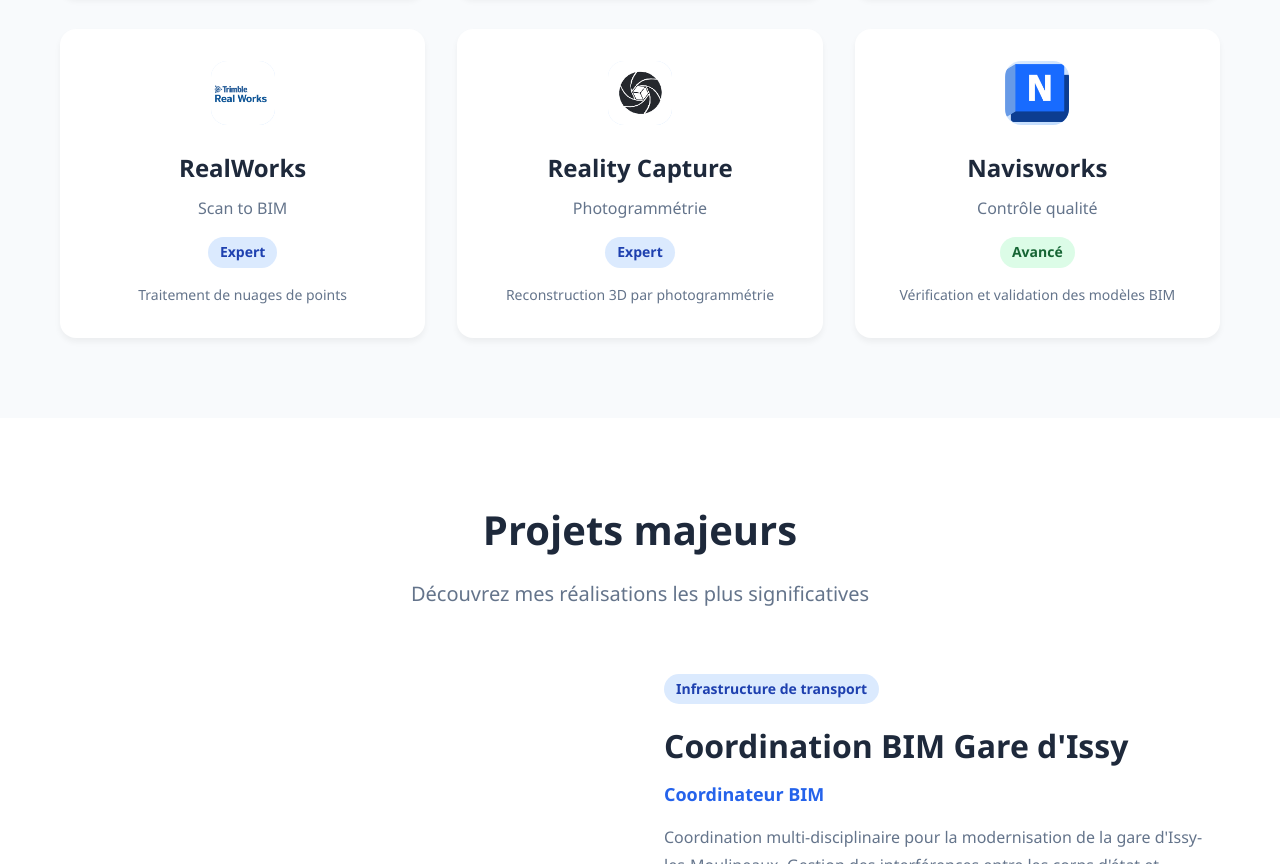
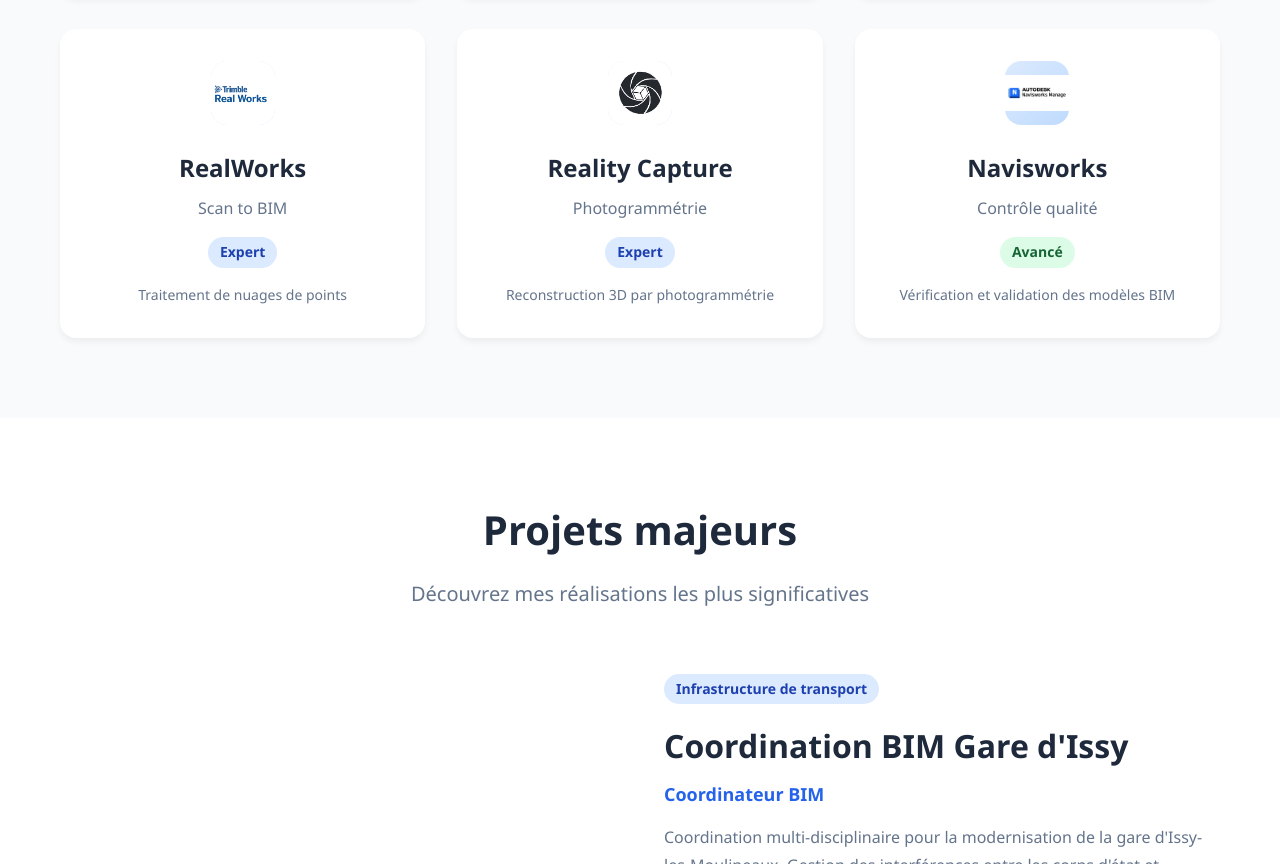
Before and after one commit to paulbty/portfolio, a plain HTML site: page index.html in a window 1280 px wide. Shown: the part 2233-3097 px from the top of the page. Drawn offline with Linux system fonts and the light colour scheme.

Commit message:
Update index.html

```diff
--- a/index.html
+++ b/index.html
@@ -206,7 +206,7 @@
 
                 <div class="skill-card">
                     <div class="skill-icon">
-                        <img src="images/logos/navisworks.png" alt="Leica Cyclone Logo">
+                        <img src="images/logos/navis.webp" alt="Leica Cyclone Logo">
                     </div>
                     <h3>Navisworks</h3>
                     <p class="skill-category">Contrôle qualité</p>
```
